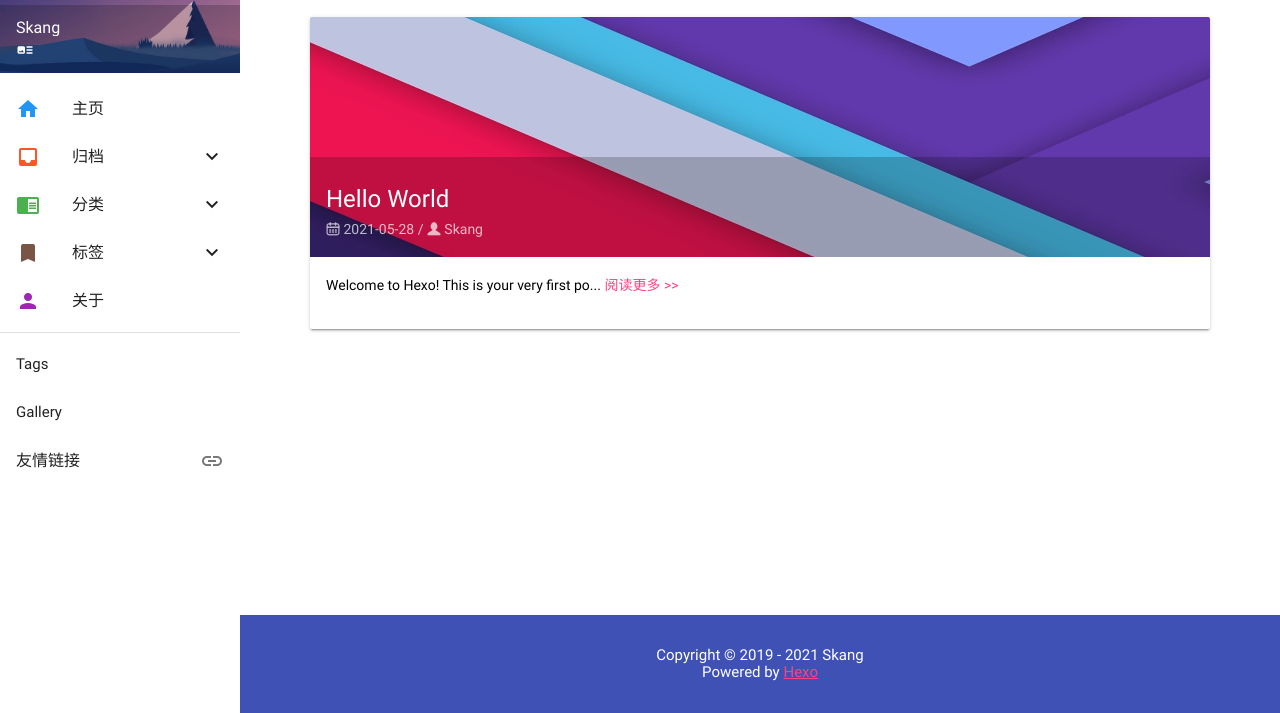
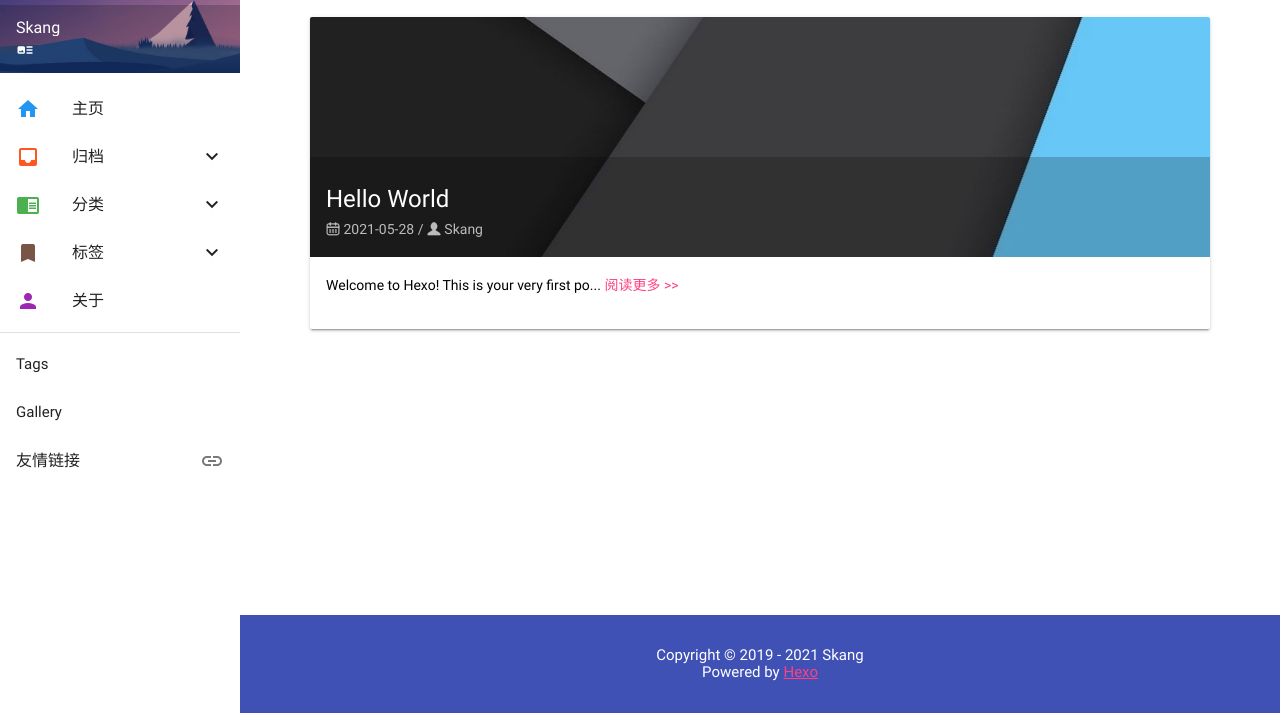
Before and after one commit to skang6/skang6.github.io, a plain HTML site: page archives/2021/05/index.html in a window 1280 px wide. Shown: the part 87-800 px from the top of the page. Drawn offline with Linux system fonts and the light colour scheme; no server answers; files whose address does not match are found by name.

Commit message:
Site updated: 2021-05-28 12:18:03

```diff
--- a/archives/2021/05/index.html
+++ b/archives/2021/05/index.html
@@ -162,7 +162,7 @@
   <article class="mdui-card mdui-m-b-5 mdui-hoverable">
     <a href="/2021/05/28/hello-world/">
       <header class="mdui-card-media mdui-ripple">
-        <img src="/images/random/material-8.png" style="max-height: 240px;">
+        <img src="/images/random/material-13.png" style="max-height: 240px;">
         <div class="mdui-card-media-covered">
           <div class="mdui-card-primary">
             <div class="mdui-card-primary-title">Hello World</div>
```
Also changed, not shown: archives/2021/index.html (+1 -1 lines), archives/index.html (+1 -1 lines).
